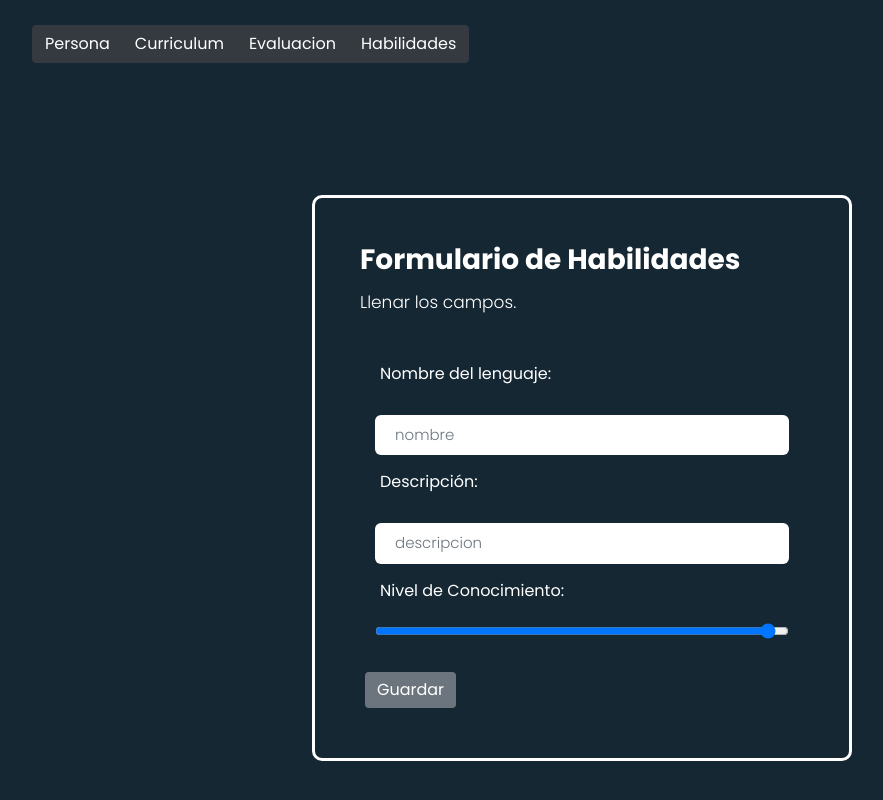
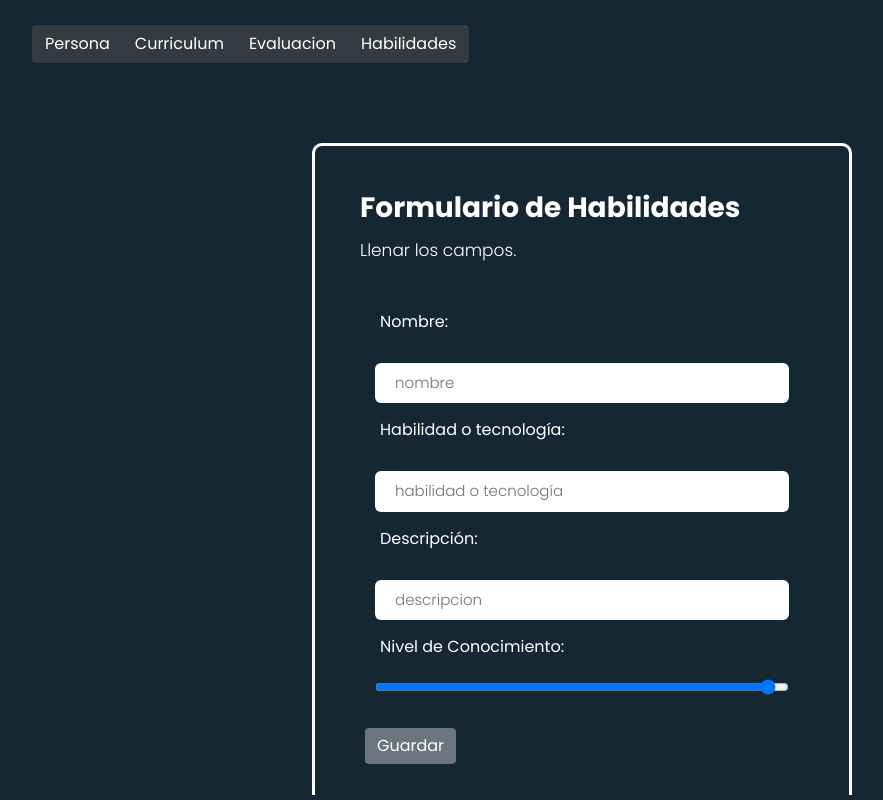
Before and after one commit to PatricioAGB/versel_react, a React (Create React App) app: page /habilidad in a window 1280 px wide. Shown: the whole page, without its empty margins (58-941 px from the left). Built offline with nearby package versions, Linux system fonts and the light colour scheme.

Commit message:
add: attribute collection all forms

```diff
--- a/src/components/Curriculum.jsx
+++ b/src/components/Curriculum.jsx
@@ -7,6 +7,7 @@ const Curriculum = () => {
     <>
       <Formik
         initialValues={{
+          collection: 'curriculum',
           nombre: '',
           direccion: '',
           correo: '',
@@ -35,7 +36,7 @@ const Curriculum = () => {
         }}
         onSubmit={(valores, {resetForm}) => {
             resetForm();
-            const response =fetch('http://localhost:9997',{
+            const response =fetch('http://localhost:9100/application/api/v1/add',{
                     method : 'Post',
                     headers:{
                         'Conten-Type': 'application/json',
--- a/src/components/EvaluationForm.jsx
+++ b/src/components/EvaluationForm.jsx
@@ -3,6 +3,7 @@ import toast, { Toaster } from 'react-hot-toast';
 
 const EvaluationForm =() =>{
   const [Datos, setDatos] = useState({
+    collection: 'evaluation',
     date:'',
     name:'',
     observations:'',
--- a/src/components/FormsPeople.jsx
+++ b/src/components/FormsPeople.jsx
@@ -4,6 +4,7 @@ import React,{Fragment,useState} from 'react';
  //creando el formulario
 const FormsPeople = () => {
 const [Datos, setDatos] = useState({
+  collection: 'people',
   name:'',
   lastname:'',
   datebirth:'',
--- a/src/components/SkillForm.jsx
+++ b/src/components/SkillForm.jsx
@@ -2,11 +2,14 @@ import React, { useState } from 'react';
 
 import toast, { Toaster } from 'react-hot-toast';
 
+// RED ACL #de2c58
 
 const SkillForm = () => {
    //creando el formulario
    const [Datos, setDatos] = useState({
+      collection: 'skill',
       name: '',
+      skill: '',
       description: '',
       level: ''
    })
@@ -20,8 +23,8 @@ const SkillForm = () => {
    // Se muestra los datos en consola
    const sendForm = (event) => {
       event.preventDefault();
-      console.log(Datos.name + ' ' + Datos.description + ' ' + Datos.level)
-      fetch('http://localhost:9200/application/api/v1/add',{
+      console.log(Datos.name + ' ' + Datos.skill + ' ' + Datos.description + ' ' + Datos.level)
+      fetch('http://localhost:9100/application/api/v1/add',{
          method : 'Post',
          headers:{'Conten-Type': 'application/json'},
          mode: 'no-cors',
@@ -46,8 +49,15 @@ const SkillForm = () => {
                      <form className="requires-validation" onSubmit={sendForm} noValidate>
 
                         <div className="col-md-12">
-                           <label htmlFor="name">Nombre del lenguaje:</label>
+                           <label htmlFor="name">Nombre:</label>
                            <input className="form-control" type="text" name="name" placeholder="nombre" onChange={handleInputChange} required></input>
+                           <div className="valid-feedback">date field is valid!</div>
+                           <div className="invalid-feedback">date field cannot be blank!</div>
+                        </div>
+
+                        <div className="col-md-12">
+                           <label htmlFor="name">Habilidad o tecnología:</label>
+                           <input className="form-control" type="text" name="skill" placeholder="habilidad o tecnología" onChange={handleInputChange} required></input>
                            <div className="valid-feedback">date field is valid!</div>
                            <div className="invalid-feedback">date field cannot be blank!</div>
                         </div>
```
